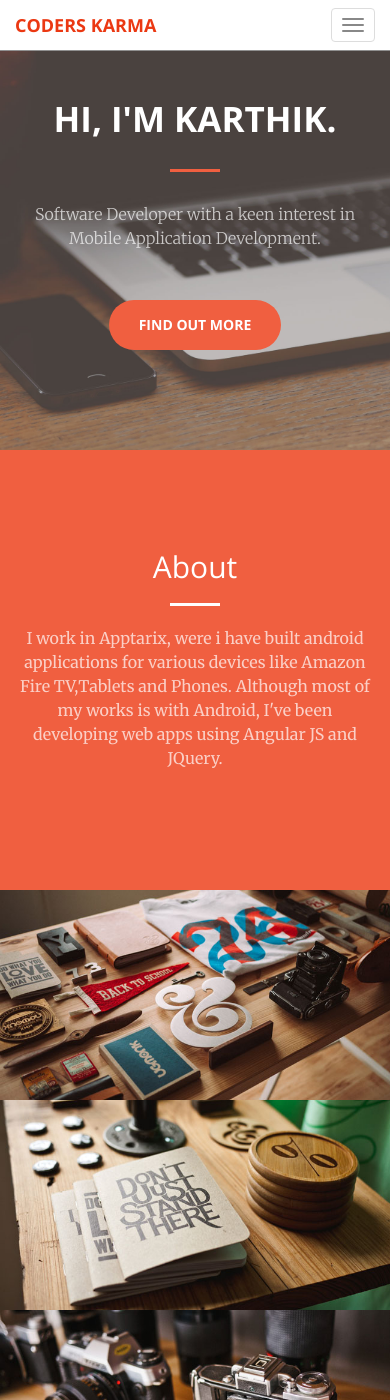
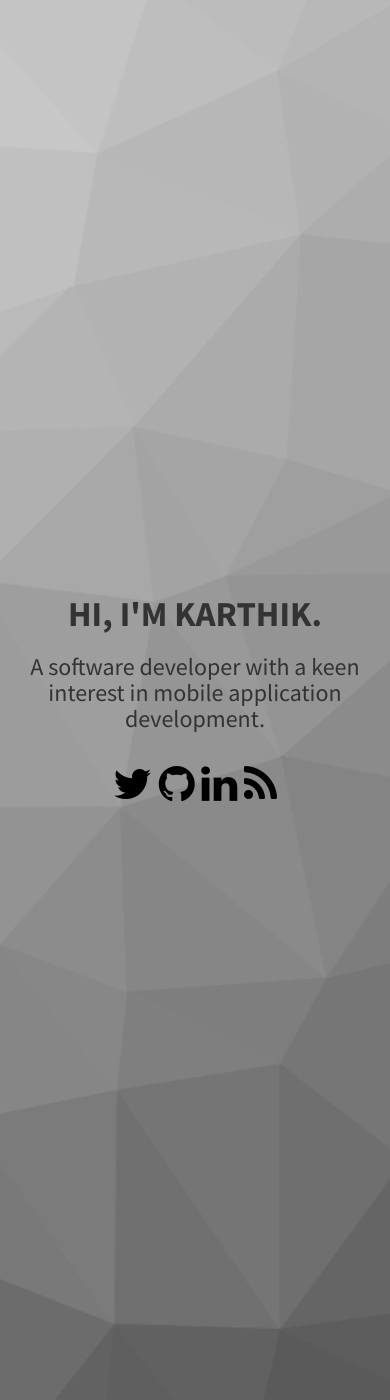
Before and after one commit to NULLPointerGuy/NULLPointerGuy.github.io, a Jekyll site: the page built from index.html, in a window 390 px wide and 1400 px high. Built offline with Jekyll 4.4.1, drawn with Linux system fonts in a browser that asks for light colours; the list of posts is cut into pages by our own code; some of the changed text lies outside the part shown.

Commit message:
Trianglify added

```diff
--- a/_includes/call-to-action.html
+++ /dev/null
@@ -1,11 +0,0 @@
-<section class="bg-primary" id="about">
-    <div class="container">
-        <div class="row">
-            <div class="col-lg-8 col-lg-offset-2 text-center">
-                <h2 class="section-heading">About</h2>
-                <hr class="light">
-                <p class="text-faded">I work in Apptarix, were i have built android applications for various devices like Amazon Fire TV,Tablets and Phones. Although most of my works is with Android, I've been developing web apps using Angular JS and JQuery.</p>
-            </div>
-        </div>
-    </div>
-</section>
--- a/_includes/contact.html
+++ /dev/null
@@ -1,29 +0,0 @@
-<section id="contact">
-    <div class="container">
-        <div class="row">
-            <div class="col-lg-8 col-lg-offset-2 text-center">
-                <h2 class="section-heading">Let's Get In Touch!</h2>
-                <hr class="primary">
-                <p>Please feel free to contact me if you have any questions, ideas, or simply have a good old chat.</p>
-            </div>
-        <div class="col-lg-2 col-lg-offset-2 text-center">
-            <a href="https://twitter.com/{{ site.twitter_username }}">
-                <i class="fa fa-twitter fa-3x wow bounceIn" data-wow-delay=".1s"></i>
-                <p>Twitter</p>
-            </a>
-        </div>
-        <div class="col-lg-2 col-lg-offset-1 text-center">
-            <a href="mailto:{{ site.email }}">
-            <i class="fa fa-envelope-o fa-3x wow bounceIn" data-wow-delay=".1s"></i>
-                <p>karthik.rk18@gmail.com</p>
-            </a>
-        </div>
-        <div class="col-lg-2 col-lg-offset-1 text-center">
-            <a href="https://github.com/{{ site.github_username }}">
-            <i class="fa fa-github fa-3x wow bounceIn" data-wow-delay=".1s"></i>
-                <p>Github</p>
-            </a>
-        </div>
-
-    </div>
-</section>
--- a/_includes/header.html
+++ b/_includes/header.html
@@ -1,10 +1,19 @@
-<header>
-    <div class="header-content">
-        <div class="header-content-inner">
-            <h1>HI, I'M KARTHIK.</h1>
-            <hr>
-            <p>Software Developer with a keen interest in Mobile Application Development.</p>
-            <a href="#about" class="btn btn-primary btn-xl page-scroll">Find Out More</a>
-        </div>
-    </div>
+<header id="top" class="header">
+  <div class="text-vertical-center">
+    <h1>HI, I'M KARTHIK.</h1>
+    <h3>A software developer with a keen interest in mobile application development.</h3>
+    <br>
+    <a  style="text-decoration:none;"href="https://twitter.com/{{ site.twitter_username }}">
+        <i style="color:#000" class="fa fa-twitter fa-3x wow bounceIn" data-wow-delay=".1s"></i>
+    </a>
+    <a style="margin-left:1%;text-decoration:none;" href="https://github.com/{{ site.github_username }}">
+        <i style="color:#000" class="fa fa-github fa-3x wow bounceIn" data-wow-delay=".1s"></i>
+    </a>
+    <a style="margin-left:1%;text-decoration:none;" href="https://in.linkedin.com/in/karthik-r-659298a4">
+        <i style="color:#000" class="fa fa-linkedin fa-3x wow bounceIn" data-wow-delay=".1s"></i>
+    </a>
+    <a style="margin-left:1%;text-decoration:none;" href="http://nullpointerguy.github.io/blog/">
+        <i style="color:#000" class="fa fa-rss fa-3x wow bounceIn" data-wow-delay=".1s"></i>
+    </a>
+  </div>
 </header>
--- a/_includes/nav.html
+++ /dev/null
@@ -1,34 +0,0 @@
-<nav id="mainNav" class="navbar navbar-default navbar-fixed-top">
-    <div class="container-fluid">
-        <!-- Brand and toggle get grouped for better mobile display -->
-        <div class="navbar-header">
-            <button type="button" class="navbar-toggle collapsed" data-toggle="collapse" data-target="#bs-example-navbar-collapse-1">
-                <span class="sr-only">Toggle navigation</span>
-                <span class="icon-bar"></span>
-                <span class="icon-bar"></span>
-                <span class="icon-bar"></span>
-            </button>
-            <a class="navbar-brand page-scroll" href="#page-top">Coders Karma</a>
-        </div>
-
-        <!-- Collect the nav links, forms, and other content for toggling -->
-        <div class="collapse navbar-collapse" id="bs-example-navbar-collapse-1">
-            <ul class="nav navbar-nav navbar-right">
-                <li>
-                    <a class="page-scroll" href="#about">About</a>
-                </li>
-                <li>
-                    <a class="page-scroll" href="#portfolio">Portfolio</a>
-                </li>
-                <li>
-                    <a class="page-scroll" href="#contact">Contact</a>
-                </li>
-                <li>
-                    <a class="page-scroll" href="blog/">Blog</a>
-                </li>
-            </ul>
-        </div>
-        <!-- /.navbar-collapse -->
-    </div>
-    <!-- /.container-fluid -->
-</nav>
--- a/_includes/phead.html
+++ b/_includes/phead.html
@@ -9,18 +9,14 @@
   <title>Karthik R</title>
 
   <!-- Bootstrap Core CSS -->
-    <link rel="stylesheet" href="css/bootstrap.min.css" type="text/css">
+  <link href="css/bootstrap.min.css" rel="stylesheet">
+
+  <!-- Custom CSS -->
+  <link href="css/stylish-portfolio.css" rel="stylesheet">
 
   <!-- Custom Fonts -->
-    <link href='http://fonts.googleapis.com/css?family=Open+Sans:300italic,400italic,600italic,700italic,800italic,400,300,600,700,800' rel='stylesheet' type='text/css'>
-    <link href='http://fonts.googleapis.com/css?family=Merriweather:400,300,300italic,400italic,700,700italic,900,900italic' rel='stylesheet' type='text/css'>
-    <link rel="stylesheet" href="font-awesome/css/font-awesome.min.css" type="text/css">
-
-    <!-- Plugin CSS -->
-    <link rel="stylesheet" href="css/animate.min.css" type="text/css">
-
-    <!-- Custom CSS -->
-    <link rel="stylesheet" href="css/main.css" type="text/css">
+  <link href="font-awesome/css/font-awesome.min.css" rel="stylesheet" type="text/css">
+  <link href="http://fonts.googleapis.com/css?family=Source+Sans+Pro:300,400,700,300italic,400italic,700italic" rel="stylesheet" type="text/css">
 
   <!-- HTML5 Shim and Respond.js IE8 support of HTML5 elements and media queries -->
   <!-- WARNING: Respond.js doesn't work if you view the page via file:// -->
--- a/_includes/portfolio.html
+++ /dev/null
@@ -1,96 +0,0 @@
-<section class="no-padding" id="portfolio">
-    <div class="container-fluid">
-        <div class="row no-gutter">
-            <div class="col-lg-4 col-sm-6">
-                <a href="https://github.com/callmekarthik/Playground-App" class="portfolio-box">
-                    <img src="img/portfolio/1.jpg" class="img-responsive" alt="">
-                    <div class="portfolio-box-caption">
-                        <div class="portfolio-box-caption-content">
-                            <div class="project-category text-faded">
-                                Animations and tools
-                            </div>
-                            <div class="project-name">
-                                Demo App
-                            </div>
-                        </div>
-                    </div>
-                </a>
-            </div>
-            <div class="col-lg-4 col-sm-6">
-                <a href="https://play.google.com/store/apps/details?id=com.karthik.feeds" class="portfolio-box">
-                    <img src="img/portfolio/2.jpg" class="img-responsive" alt="">
-                    <div class="portfolio-box-caption">
-                        <div class="portfolio-box-caption-content">
-                            <div class="project-category text-faded">
-                                Productivity
-                            </div>
-                            <div class="project-name">
-                                Summarize
-                            </div>
-                        </div>
-                    </div>
-                </a>
-            </div>
-            <div class="col-lg-4 col-sm-6">
-                <a href="#" class="portfolio-box">
-                    <img src="img/portfolio/3.jpg" class="img-responsive" alt="">
-                    <div class="portfolio-box-caption">
-                        <div class="portfolio-box-caption-content">
-                            <div class="project-category text-faded">
-                                Category
-                            </div>
-                            <div class="project-name">
-                                Project 3
-                            </div>
-                        </div>
-                    </div>
-                </a>
-            </div>
-            <div class="col-lg-4 col-sm-6">
-                <a href="#" class="portfolio-box">
-                    <img src="img/portfolio/4.jpg" class="img-responsive" alt="">
-                    <div class="portfolio-box-caption">
-                        <div class="portfolio-box-caption-content">
-                            <div class="project-category text-faded">
-                                Category
-                            </div>
-                            <div class="project-name">
-                                Project 4
-                            </div>
-                        </div>
-                    </div>
-                </a>
-            </div>
-            <div class="col-lg-4 col-sm-6">
-                <a href="#" class="portfolio-box">
-                    <img src="img/portfolio/5.jpg" class="img-responsive" alt="">
-                    <div class="portfolio-box-caption">
-                        <div class="portfolio-box-caption-content">
-                            <div class="project-category text-faded">
-                                Category
-                            </div>
-                            <div class="project-name">
-                                Project 5
-                            </div>
-                        </div>
-                    </div>
-                </a>
-            </div>
-            <div class="col-lg-4 col-sm-6">
-                <a href="#" class="portfolio-box">
-                    <img src="img/portfolio/6.jpg" class="img-responsive" alt="">
-                    <div class="portfolio-box-caption">
-                        <div class="portfolio-box-caption-content">
-                            <div class="project-category text-faded">
-                                Category
-                            </div>
-                            <div class="project-name">
-                                Project 6
-                            </div>
-                        </div>
-                    </div>
-                </a>
-            </div>
-        </div>
-    </div>
-</section>
--- a/_layouts/front.html
+++ b/_layouts/front.html
@@ -4,13 +4,7 @@
 {% include phead.html %}
 
 <body id="page-top">
-  {% include nav.html %}
   {% include header.html %}
-  {% include call-to-action.html %}
-
-  {% include portfolio.html %}
-
-  {% include contact.html %}
   {% include scripts.html %}
 </body>
 <script>
--- /dev/null
+++ b/css/stylish-portfolio.css
@@ -0,0 +1,244 @@
+/*!
+ * Start Bootstrap - Stylish Portfolio Bootstrap Theme (http://startbootstrap.com)
+ * Code licensed under the Apache License v2.0.
+ * For details, see http://www.apache.org/licenses/LICENSE-2.0.
+ */
+
+/* Global Styles */
+
+html,
+body {
+    width: 100%;
+    height: 100%;
+}
+
+body {
+    font-family: "Source Sans Pro","Helvetica Neue",Helvetica,Arial,sans-serif;
+}
+
+.text-vertical-center {
+    display: table-cell;
+    text-align: center;
+    vertical-align: middle;
+}
+
+.text-vertical-center h1 {
+    margin: 0;
+    padding: 0;
+    font-size: 4.5em;
+    font-weight: 700;
+}
+
+/* Custom Button Styles */
+
+.btn-dark {
+    border-radius: 0;
+    color: #fff;
+    background-color: rgba(0,0,0,0.4);
+}
+
+.btn-dark:hover,
+.btn-dark:focus,
+.btn-dark:active {
+    color: #fff;
+    background-color: rgba(0,0,0,0.7);
+}
+
+.btn-light {
+    border-radius: 0;
+    color: #333;
+    background-color: rgb(255,255,255);
+}
+
+.btn-light:hover,
+.btn-light:focus,
+.btn-light:active {
+    color: #333;
+    background-color: rgba(255,255,255,0.8);
+}
+
+/* Custom Horizontal Rule */
+
+hr.small {
+    max-width: 100px;
+}
+
+/* Side Menu */
+
+#sidebar-wrapper {
+    z-index: 1000;
+    position: fixed;
+    right: 0;
+    width: 250px;
+    height: 100%;
+    margin-right: -250px;
+    overflow-y: auto;
+    background: #222;
+    -webkit-transition: all 0.4s ease 0s;
+    -moz-transition: all 0.4s ease 0s;
+    -ms-transition: all 0.4s ease 0s;
+    -o-transition: all 0.4s ease 0s;
+    transition: all 0.4s ease 0s;
+}
+
+.sidebar-nav {
+    position: absolute;
+    top: 0;
+    width: 250px;
+    margin: 0;
+    padding: 0;
+    list-style: none;
+}
+
+.sidebar-nav li {
+    text-indent: 20px;
+    line-height: 40px;
+}
+
+.sidebar-nav li a {
+    display: block;
+    text-decoration: none;
+    color: #999;
+}
+
+.sidebar-nav li a:hover {
+    text-decoration: none;
+    color: #fff;
+    background: rgba(255,255,255,0.2);
+}
+
+.sidebar-nav li a:active,
+.sidebar-nav li a:focus {
+    text-decoration: none;
+}
+
+.sidebar-nav > .sidebar-brand {
+    height: 55px;
+    font-size: 18px;
+    line-height: 55px;
+}
+
+.sidebar-nav > .sidebar-brand a {
+    color: #999;
+}
+
+.sidebar-nav > .sidebar-brand a:hover {
+    color: #fff;
+    background: none;
+}
+
+#menu-toggle {
+    z-index: 1;
+    position: fixed;
+    top: 0;
+    right: 0;
+}
+
+#sidebar-wrapper.active {
+    right: 250px;
+    width: 250px;
+    -webkit-transition: all 0.4s ease 0s;
+    -moz-transition: all 0.4s ease 0s;
+    -ms-transition: all 0.4s ease 0s;
+    -o-transition: all 0.4s ease 0s;
+    transition: all 0.4s ease 0s;
+}
+
+.toggle {
+    margin: 5px 5px 0 0;
+}
+
+/* Header */
+
+.header {
+    display: table;
+    position: relative;
+    width: 100%;
+    height: 100%;
+    background: url(../img/header.jpg) no-repeat center center scroll;
+    -webkit-background-size: cover;
+    -moz-background-size: cover;
+    background-size: cover;
+    -o-background-size: cover;
+}
+
+/* About */
+
+.about {
+    padding: 50px 0;
+}
+
+/* Services */
+
+.services {
+    padding: 50px 0;
+}
+
+.service-item {
+    margin-bottom: 30px;
+}
+
+/* Callout */
+
+.callout {
+    display: table;
+    width: 100%;
+    height: 400px;
+    color: #fff;
+    background: url(../img/callout.jpg) no-repeat center center scroll;
+    -webkit-background-size: cover;
+    -moz-background-size: cover;
+    background-size: cover;
+    -o-background-size: cover;
+}
+
+/* Portfolio */
+
+.portfolio {
+    padding: 50px 0;
+}
+
+.portfolio-item {
+    margin-bottom: 30px;
+}
+
+.img-portfolio {
+    margin: 0 auto;
+}
+
+.img-portfolio:hover {
+    opacity: 0.8;
+}
+
+/* Call to Action */
+
+.call-to-action {
+    padding: 50px 0;
+}
+
+.call-to-action .btn {
+    margin: 10px;
+}
+
+/* Map */
+
+.map {
+    height: 500px;
+}
+
+@media(max-width:768px) {
+    .map {
+        height: 75%;
+    }
+}
+
+/*disable custom maps scrolling behaviour*/
+.scrolloff {
+    pointer-events: none;
+}
+
+/* Footer */
+
+footer {
+    padding: 100px 0;
+}
```
Also changed, not shown: img/header.jpg. Lines whose indentation alone changed are shown as unchanged.
